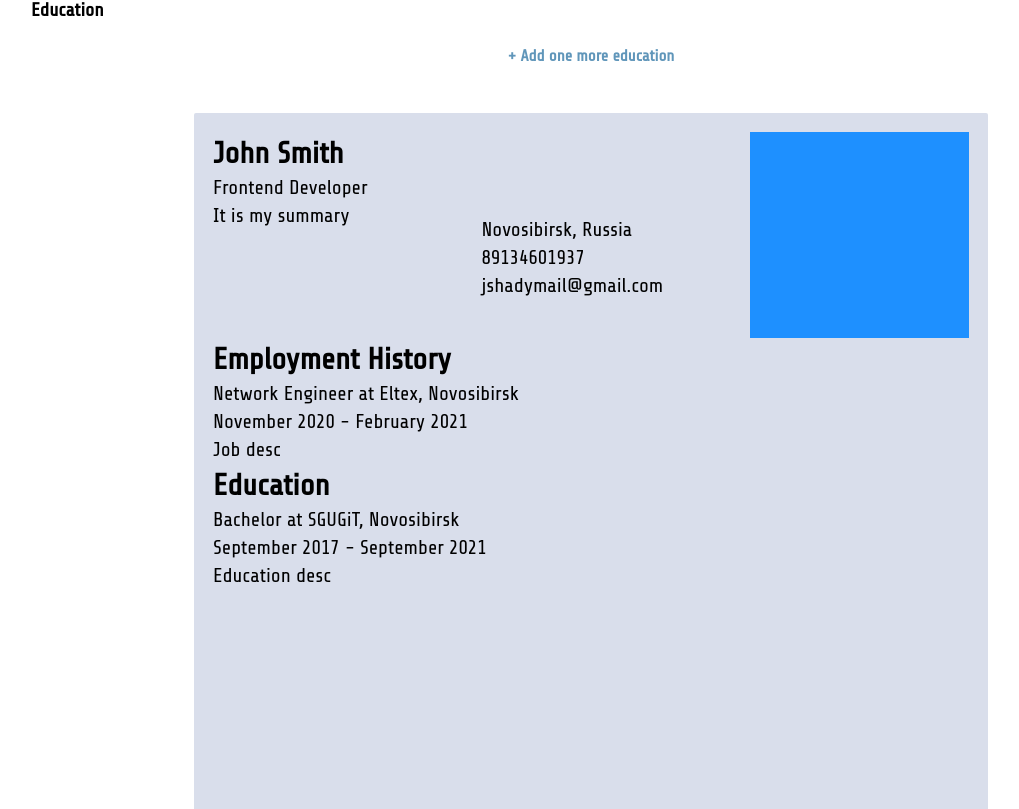
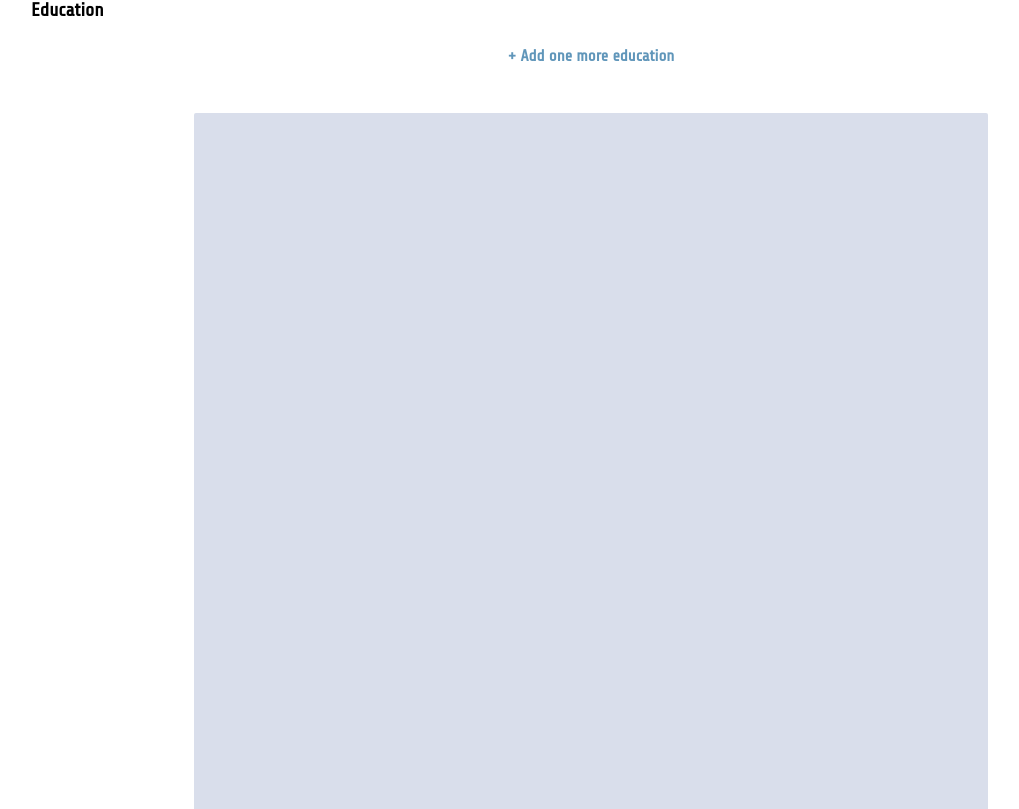
Before and after one commit to ShadyAV/cv-app, a React (Create React App) app: page / in a window 1280 px wide. Shown: the part 951-1760 px from the top of the page, without its empty margins (49-1068 px from the left). Built offline with nearby package versions, Linux system fonts and the light colour scheme.

Commit message:
Make data to appear on preview

```diff
--- a/src/components/Main.js
+++ b/src/components/Main.js
@@ -27,7 +27,7 @@ class Main extends Component {
             resume: {
                 'Personal Information': {
                     'Job Title': e.target.id === 'Job Title' ? e.target.value : this.state.resume['Personal Information']['Job Title'],
-                    Photo: e.target.id === 'Photo' ? '' : this.state.resume['Personal Information'].Photo,
+                    Photo: this.state.resume['Personal Information'].Photo,
                     'First Name': e.target.id === 'First Name' ? e.target.value : this.state.resume['Personal Information']['First Name'],
                     'Last Name': e.target.id === 'Last Name' ? e.target.value : this.state.resume['Personal Information']['Last Name'],
                     Country: e.target.id === 'Country' ? e.target.value : this.state.resume['Personal Information'].Country,
@@ -41,6 +41,32 @@ class Main extends Component {
             },
         });
     };
+
+    handleUploadFile = (e) => {
+        const reader = new FileReader();
+        const file = e.target.files[0];
+
+        reader.onload = (e) => {
+            this.setState({
+                resume: {
+                    'Personal Information': {
+                        'Job Title': this.state.resume['Personal Information']['Job Title'],
+                        Photo: e.target.result,
+                        'First Name': this.state.resume['Personal Information']['First Name'],
+                        'Last Name': this.state.resume['Personal Information']['Last Name'],
+                        Country: this.state.resume['Personal Information'].Country,
+                        City: this.state.resume['Personal Information'].City,
+                        Email: this.state.resume['Personal Information'].Email,
+                        Phone: this.state.resume['Personal Information'].Phone,
+                        Description: this.state.resume['Personal Information'].Description,
+                    },
+                    'Employment History': this.state.resume['Employment History'],
+                    Education: this.state.resume.Education,
+                },
+            });
+        };
+        reader.readAsDataURL(file);
+    }
 
     handleChangeEmployer = (e, id) => {
         const newStateEmp = this.state.resume['Employment History'].map(obj => {
@@ -165,6 +191,7 @@ class Main extends Component {
                     onChangePersonal={this.handleChangePersonal}
                     onChangeEmployer={this.handleChangeEmployer}
                     onChangeEducation={this.handleChangeEducation}
+                    onUploadFile={this.handleUploadFile}
                     resume={this.state.resume} />
                 <Preview
                     resume={this.state.resume} />
--- a/src/components/form/Form.js
+++ b/src/components/form/Form.js
@@ -28,7 +28,8 @@ class Form extends Component {
             <FormContainer>
                 <StyledSection>
                     <Personal
-                        changePersonal={this.props.onChangePersonal} />
+                        changePersonal={this.props.onChangePersonal}
+                        uploadFile={this.props.onUploadFile} />
                     <Employer
                         ids={this.props.resume["Employment History"]}
                         deleteEmployer={this.props.onDeleteEmployer}
@@ -39,7 +40,7 @@ class Form extends Component {
                     <Education
                         ids={this.props.resume.Education}
                         deleteEducation={this.props.onDeleteEducation}
-                        changeEmployer={this.props.onChangeEmployer} />
+                        changeEducation={this.props.onChangeEducation} />
                     <Button
                         text={'+ Add one more education'}
                         onClick={this.props.onAddEducation} />
--- a/src/components/form/Personal.js
+++ b/src/components/form/Personal.js
@@ -39,7 +39,7 @@ class Personal extends Component {
                     <FileInput
                         type={'file'}
                         label={'Photo'}
-                        onChange={this.props.changePersonal} />
+                        onChange={this.props.uploadFile} />
                 </DoubleInput>
                 <DoubleInput>
                     <Input
@@ -75,7 +75,7 @@ class Personal extends Component {
                         type={'tel'}
                         label={'Phone'}
                         onChange={this.props.changePersonal}
-                        personals />
+                        personal />
                 </DoubleInput>
                 <TextArea
                     label={'Description'}
--- a/src/components/preview/Data.js
+++ b/src/components/preview/Data.js
@@ -1,5 +1,3 @@
-import uniqid from "uniqid";
-
 const Data = {
     'Personal Information': {
         'Job Title': '',
--- a/src/components/preview/Preview.js
+++ b/src/components/preview/Preview.js
@@ -59,27 +59,49 @@ const PersonalArea = styled.div`
 const AvatarArea = styled.div`
     grid-row: 1 / 2;
     grid-column: 2 / 3;
-    background-color: dodgerblue;
 `
 
 const MainArea = styled.div`
     grid-row: 2 / 3;
-    grid-column: 1 / 3;
+    grid-column: 1 / 2;
 `
 
 const HeaderDiv = styled.div`
-    display: grid;
-    grid-template: 1fr 1fr / 1fr 1fr;
+    max-width: 142mm;
+    grid-row: 1 / 2;
+    grid-column: 1 / 2;
 `
 
-const TopHeader = styled.div`
-    grid-row: 1 / 3;
-    grid-column: 1 / 3;
+const Aside = styled.aside`
+    padding-top: 20px;
+    grid-row: 2 / 3;
+    grid-column: 2 / 3;
 `
 
-const BotHeader = styled.div`
-    grid-row: 2 / 3;
-    grid-column: 2 / 3;
+const StyledHeader = styled.h1`
+    line-height: 1;
+    font-size: 60px;
+    color: dodgerblue;
+`
+
+const JobTitle = styled.p`
+    font-weight: 600;
+    font-size: 30px;
+    color: dodgerblue;
+`
+
+const Summary = styled.p`
+    max-width: 142mm;
+`
+
+const StyledH2 = styled.h2`
+    padding-top: 20px;
+    color: dodgerblue;
+`
+
+const StyledImg = styled.img`
+    width: ${props => props.resume['Personal Information'].Photo ? "100%" : null};
+    height: ${props => props.resume['Personal Information'].Photo ? "100%" : null};
 `
 
 class Preview extends Component {
@@ -94,29 +116,75 @@ class Preview extends Component {
                 <PreviewMain ref={el => (this.componentRef = el)}>
                     <PersonalArea>
                         <HeaderDiv>
-                            <TopHeader>
-                                <h1>John Smith</h1>
-                                <p>Frontend Developer</p>
-                                <p>It is my summary</p>
-                            </TopHeader>
-                            <BotHeader>
-                                <p>Novosibirsk, Russia</p>
-                                <p>89134601937</p>
-                                <p>jshadymail@gmail.com</p>
-                            </BotHeader>
+                            <StyledHeader>
+                                {this.props.resume['Personal Information']['First Name']}{' '}
+                                {this.props.resume['Personal Information']['Last Name']}</StyledHeader>
+                            <JobTitle>{this.props.resume['Personal Information']['Job Title']}</JobTitle>
+                            <Summary>{this.props.resume['Personal Information'].Description}</Summary>
                         </HeaderDiv>
                     </PersonalArea>
-                    <AvatarArea></AvatarArea>
+                    <AvatarArea>
+                        <StyledImg
+                            resume={this.props.resume}
+                            src={this.props.resume['Personal Information'].Photo}>
+                        </StyledImg>
+                    </AvatarArea>
                     <MainArea>
-                        <h2>Employment History</h2>
-                        <p>Network Engineer at Eltex, Novosibirsk</p>
-                        <p>November 2020 - February 2021</p>
-                        <p>Job desc</p>
-                        <h2>Education</h2>
-                        <p>Bachelor at SGUGiT, Novosibirsk</p>
-                        <p>September 2017 - September 2021</p>
-                        <p>Education desc</p>
+                        <StyledH2>
+                            {this.props.resume['Employment History'][0] ? 'Employment History' : null}
+                        </StyledH2>
+                        {this.props.resume['Employment History'].map((item) => {
+                            return (
+                                <div key={item.id}>
+                                    <p>
+                                        {item['Job Title']}
+                                        {item.Employer ? ' at ' : null}
+                                        {item.Employer}
+                                        {item.City ? ', ' : null}
+                                        {item.City}
+                                    </p>
+                                    <p>
+                                        {item['Start Date']}
+                                        {item['Start Date'] && item['End Date'] ? ' - ' : null}
+                                        {item['End Date']}
+                                    </p>
+                                    <p>{item.Description}</p>
+                                </div>
+                            );
+                        })}
+
+                        <StyledH2>
+                            {this.props.resume.Education[0] ? 'Education' : null}
+                        </StyledH2>
+                        {this.props.resume.Education.map((item) => {
+                            return (
+                                <div key={item.id}>
+                                    <p>
+                                        {item.School}
+                                        {item.Degree ? ' at ' : null}
+                                        {item.Degree}
+                                        {item.City ? ', ' : null}
+                                        {item.City}
+                                    </p>
+                                    <p>
+                                        {item['Start Date']}
+                                        {item['Start Date'] && item['End Date'] ? ' - ' : null}
+                                        {item['End Date']}
+                                    </p>
+                                    <p>{item.Description}</p>
+                                </div>
+                            );
+                        })}
                     </MainArea>
+                    <Aside>
+                        <p>
+                            {this.props.resume['Personal Information'].City}
+                            {this.props.resume['Personal Information'].City ? ', ' : null}
+                            {this.props.resume['Personal Information'].Country}
+                        </p>
+                        <p>{this.props.resume['Personal Information'].Phone}</p>
+                        <p>{this.props.resume['Personal Information'].Email}</p>
+                    </Aside>
                 </PreviewMain>
                 <ReactToPrint
                     trigger={() => <Button text={'To PDF'} />}
```
